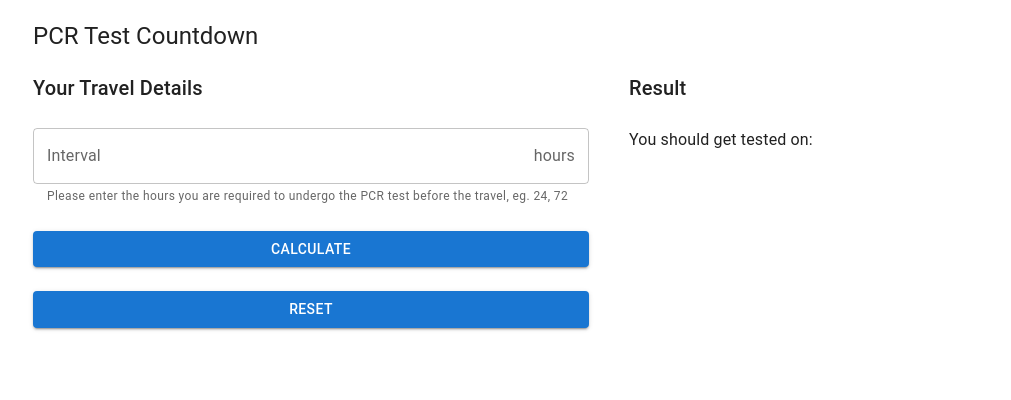
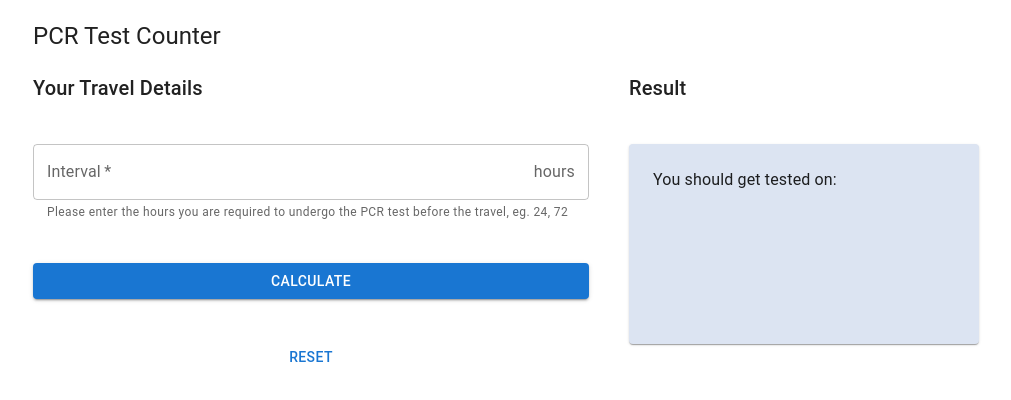
Before and after one commit to leah0328/Practice-Counter, a React (Create React App) app: page / in a window 1280 px wide. Shown: the top 400 px of the page, without its empty margins (31-1042 px from the left). Built offline with nearby package versions, Linux system fonts and the light colour scheme.

Commit message:
refactor form and result

```diff
--- a/package.json
+++ b/package.json
@@ -8,6 +8,7 @@
     "@emotion/styled": "^11.3.0",
     "@mui/lab": "^5.0.0-alpha.48",
     "@mui/material": "^5.0.1",
+    "@mui/styles": "^5.1.0",
     "@testing-library/jest-dom": "^5.14.1",
     "@testing-library/react": "^11.2.7",
     "@testing-library/user-event": "^12.8.3",
--- a/src/App.js
+++ b/src/App.js
@@ -1,35 +1,48 @@
+import "./App.css";
+import Form from "./Form";
+import React, { useState } from "react";
 
-import './App.css';
-import Form from './Form';
-import React, {useState} from 'react';
-
-import { Container, CssBaseline, Grid, Typography } from '@mui/material';
-import Result from './Result';
-
+import {
+  Container,
+  CssBaseline,
+  Grid,
+  Typography,
+} from "@mui/material";
+import Result from "./Result";
 
 function App() {
   const [resultDate, setResultDate] = useState("");
   const [resultDay, setResultDay] = useState("");
   const [resultTime, setResultTime] = useState("");
 
-  const pullDataHandler = (resultDate, resultDay,resultTime)=> {
+  const pullDataHandler = (resultDate, resultDay, resultTime) => {
     setResultDate(resultDate);
     setResultDay(resultDay);
     setResultTime(resultTime);
   };
 
-
+  const clearResultHandler = (clearedDate, clearedDay, clearedTime) => {
+    setResultDate(clearedDate);
+    setResultDay(clearedDay);
+    setResultTime(clearedTime);
+  };
 
   return (
     <Container>
-      <CssBaseline/>
-      <Typography variant="h5" padding="20px 0 20px 0">PCR Test Countdown</Typography>
+      <CssBaseline />
+      <Typography variant="h5" padding="20px 0 20px 0">
+        PCR Test Counter
+      </Typography>
       <Grid container spacing={5}>
         <Grid item xs={6}>
-          <Form data={pullDataHandler}/>
+          <Form data={pullDataHandler} reset={clearResultHandler} />
         </Grid>
         <Grid item xs={6}>
-          <Result resultDate={resultDate} resultDay={resultDay} resultTime={resultTime}/>
+          <Result
+            resultDate={resultDate}
+            resultDay={resultDay}
+            resultTime={resultTime}
+          />
         </Grid>
       </Grid>
     </Container>
--- a/src/Form.js
+++ b/src/Form.js
@@ -31,9 +31,16 @@ const Form = (props) => {
   }
 
   const resetHandler = () => {
-    dateReset();
-    hoursReset();
+     dateReset();
+     hoursReset();
+
+    const clearedDate = "";
+    const clearedDay = "";
+    const clearedTime = "";
+
+    props.reset(clearedDate, clearedDay, clearedTime);
   };
+
 
   const submitHandler = (event) => {
     event.preventDefault();
@@ -56,31 +63,26 @@ const Form = (props) => {
     const resultDay = testDate.toLocaleString({ weekday: "long" });
     const resultTime = testDate.toLocaleString(format);
 
-    // console.log(testDate.toString());
-    // console.log("get tested on: ", resultDate);
-    // console.log("get tested on: ", resultDay);
-    // console.log("get tested on: ", resultTime);
 
     props.data(resultDate, resultDay, resultTime);
   };
 
+
   return (
     <div>
       <form onSubmit={submitHandler}>
-        <Stack spacing={3}>
+        <Stack spacing={5}>
           <Typography variant="h6">Your Travel Details</Typography>
           <LocalizationProvider dateAdapter={DateAdapter}>
             <MobileDateTimePicker
               clearable
+              required
               label="Depature Date / Time"
               value={enteredDate}
               onChange={dateChange}
               onBlur={dateBlurHandler}
               inputFormat="dd/MM/yyyy hh:mm a"
-              helperText="Please enter a depature date and time"
-              renderInput={(params) => (
-                <TextField {...params}  />
-              )}
+              renderInput={(params) => <TextField {...params} required helperText="Please enter your flight/cruise departure date and time"/>}
             />
           </LocalizationProvider>
           {enteredDateHasError && (
@@ -88,6 +90,7 @@ const Form = (props) => {
             )}
 
           <TextField
+            required
             id="hours"
             label="Interval"
             type="number"
@@ -101,13 +104,14 @@ const Form = (props) => {
             }}
             helperText="Please enter the hours you are required to undergo the PCR test before the travel, eg. 24, 72"
           />
-          {enteredHoursHasError && (
-              <Typography variant="body1">Interval must not be empty</Typography>
+           {enteredHoursHasError && (
+              <Typography variant="body1">Depature Date and Time must not be empty</Typography>
             )}
+
           <Button type="submit" variant="contained">
             Calculate
           </Button>
-          <Button variant="contained" onClick={resetHandler}>
+          <Button onClick={resetHandler}>
             Reset
           </Button>
         </Stack>
--- a/src/Result.js
+++ b/src/Result.js
@@ -1,17 +1,34 @@
 import { Fragment } from "react";
-import {Stack, Typography } from '@mui/material';
+import { Box, Paper, Stack, Typography } from "@mui/material";
+import { makeStyles } from "@mui/styles";
+
+
+const useStyles = makeStyles({
+    resultFont:{
+        fontWeight: 600
+    }
+});
 
 const Result = (props) => {
-    return(
-        <Fragment>
-            <Stack spacing={3}>
-            <Typography variant="h6">Result</Typography>
-            <Typography variant="h7">You should get tested on:</Typography>
-            <Typography variant="h7">{props.resultDate} {props.resultDay}</Typography>
-            <Typography variant="h7">{props.resultTime}</Typography>
-            </Stack>
-        </Fragment>
-    );
+    const styles = useStyles();
+    const blue = "#dce4f2";
+
+  return (
+    <Fragment>
+      <Typography variant="h6">Result</Typography>
+      <Box>
+        <Paper sx={{ marginTop: 5, width: 350, height: 200, padding: 3, backgroundColor: blue}}>
+          <Stack spacing={4}>
+            <Typography variant="h7" bold>You should get tested on:</Typography>
+            <Typography className={styles.resultFont} variant="h7">
+              {props.resultDate} {props.resultDay}
+            </Typography>
+            <Typography className={styles.resultFont} variant="h7">{props.resultTime}</Typography>
+          </Stack>
+        </Paper>
+      </Box>
+    </Fragment>
+  );
 };
 
 export default Result;
--- a/src/hooks/use-input.js
+++ b/src/hooks/use-input.js
@@ -6,7 +6,7 @@ const useInput = () => {
   const [isTouched, setIsTouched] = useState(false);
 
   const hoursIsValid = enteredHours.trim() !== "";
-  const dateIsValid = enteredDate !== "";
+  const dateIsValid = enteredDate !== null;
 
   const hoursHasError = !hoursIsValid && isTouched;
   const dateHasError = !dateIsValid && isTouched;
```
Also changed, not shown: 1 other file (tests, documents, lock files or other folders).
